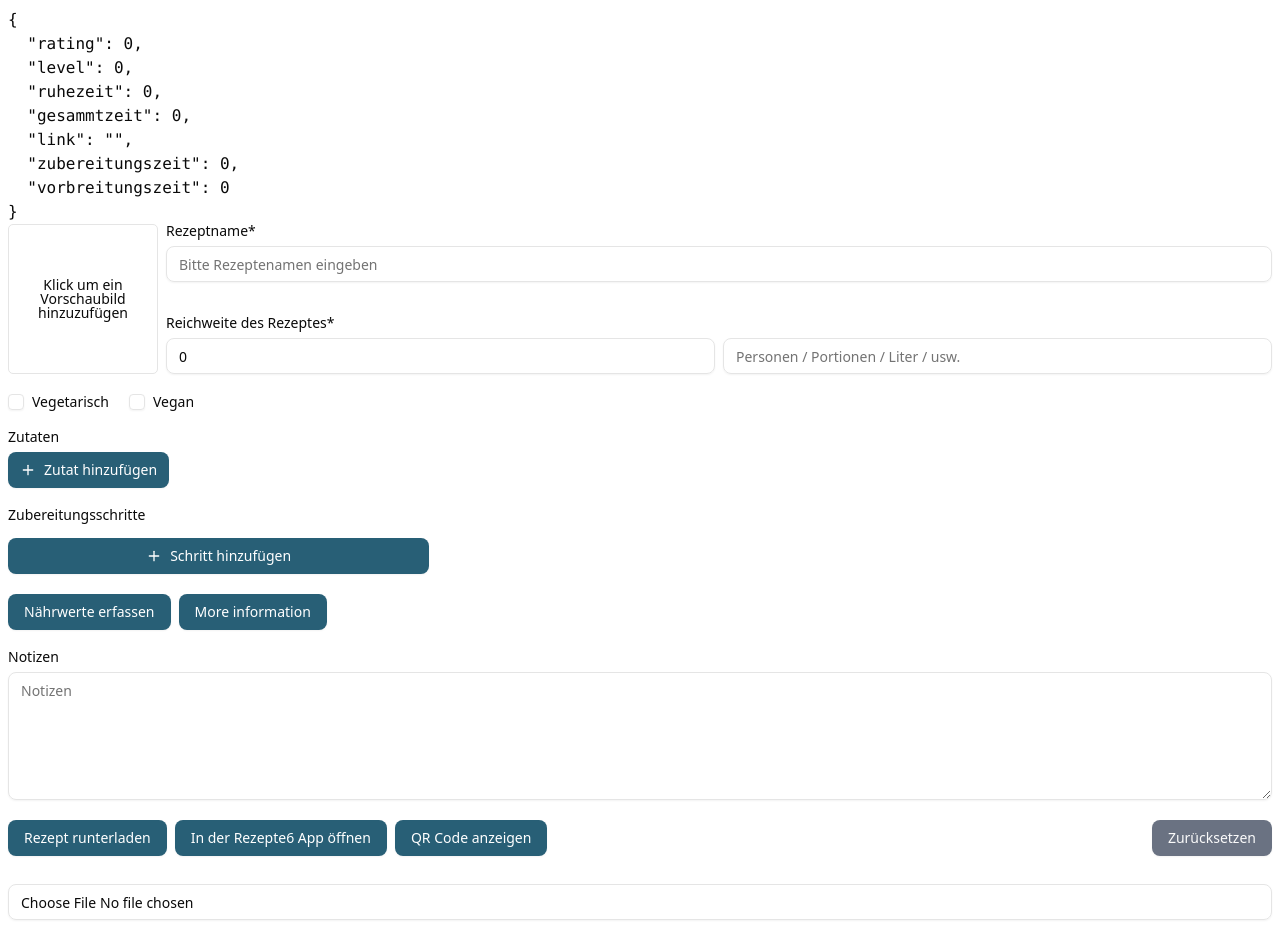
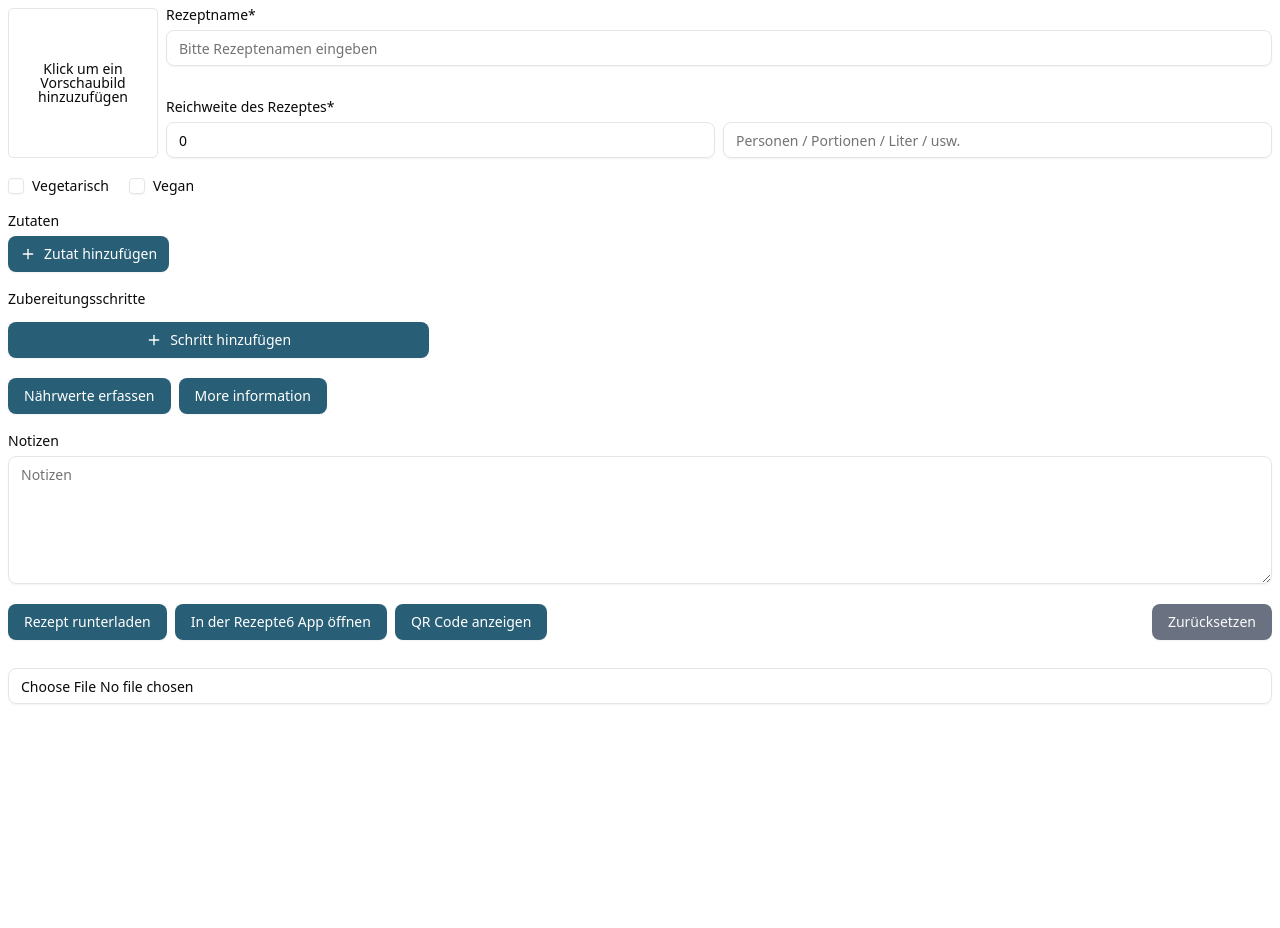
Before and after one commit to pawix135/haiko-recipe-app, a React (Vite) app: page / in a window 1280 px wide. After the commit the page ends 800 px from the top, so only its background shows below. Built offline with nearby package versions, Linux system fonts and the light colour scheme.

Commit message:
remove pre

```diff
--- a/src/App.tsx
+++ b/src/App.tsx
@@ -68,9 +68,6 @@ function App() {
 
   return (
     <div className='container mx-auto p-2'>
-      <pre>
-        {JSON.stringify(formData.info, null, 2)}
-      </pre>
       <FormProvider {...form}>
         <form onSubmit={form.handleSubmit(onSubmit)} onChange={onChange} className="space-y-5">
           <RecipeInfos />
```
